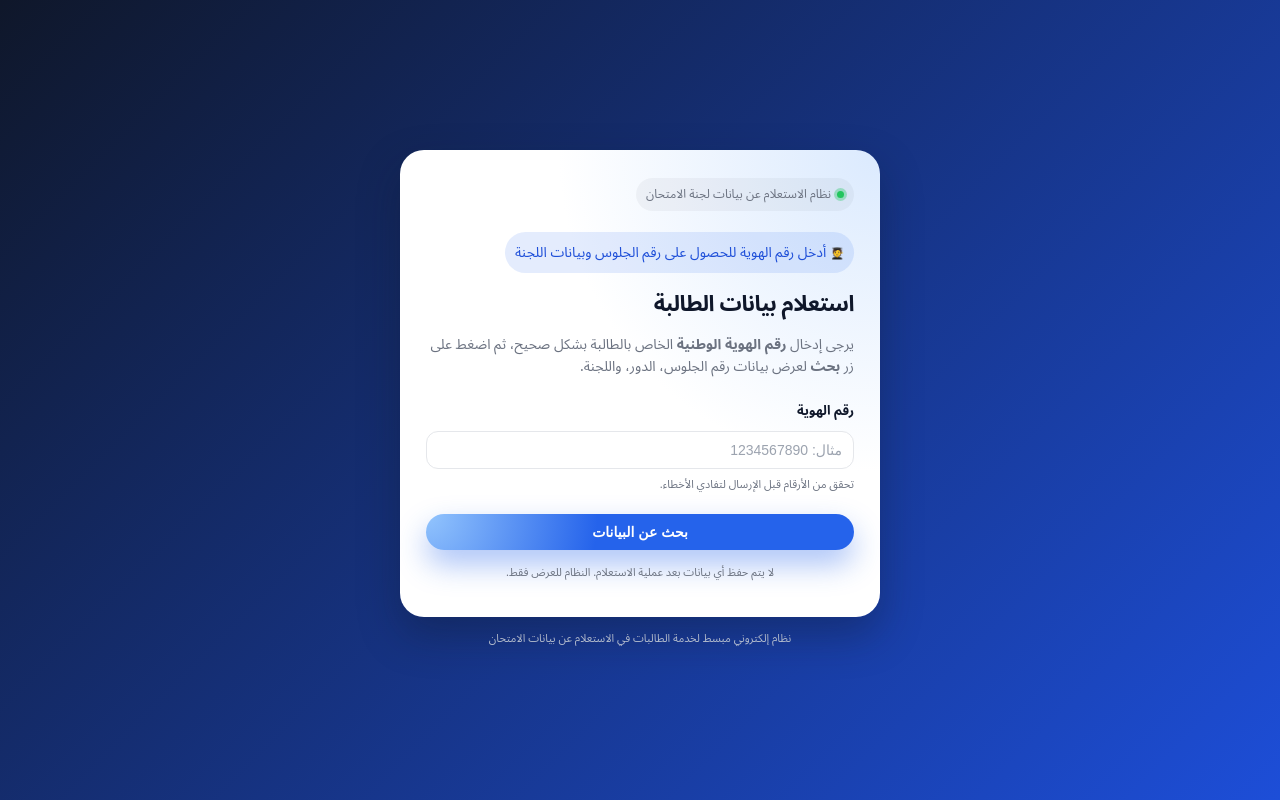
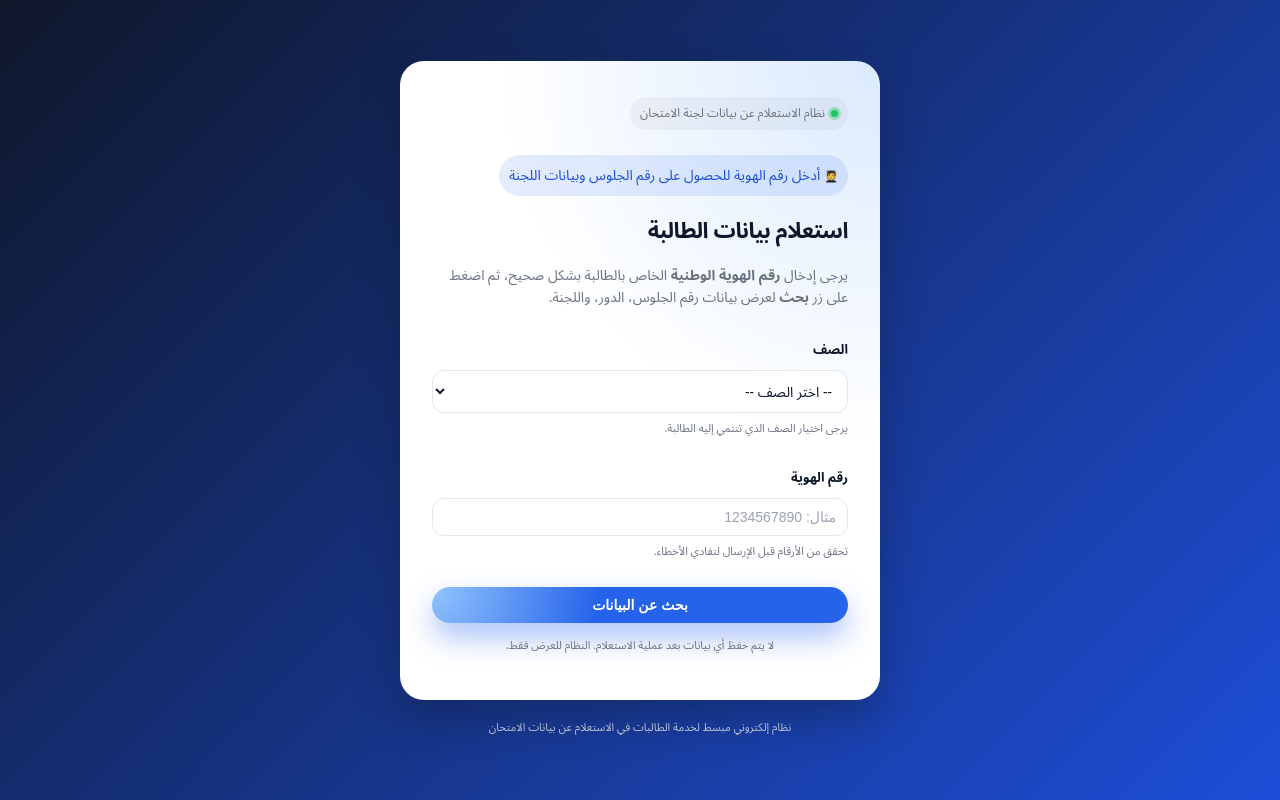
Before and after one commit to McShnaib/Lajnatik, a FastAPI app: page / in a window 1280 px wide. Run offline with FastAPI, Linux system fonts and the light colour scheme; parts of the project's set-up code (start-up, migrations or seed data) failed here and were passed over.

Commit message:
modifications to the index.html file

```diff
--- a/main.py
+++ b/main.py
@@ -24,7 +24,7 @@ app = FastAPI()
 templates = Jinja2Templates(directory="templates")
 
 
-def fetch_sheet_rows():
+def fetch_sheet_rows(sheet_name: str):
     """
     Fetch the sheet as CSV and return rows as list of lists.
     Sheet must be public or 'published to web'.
@@ -37,7 +37,7 @@ def fetch_sheet_rows():
     """
     url = (
         f"https://docs.google.com/spreadsheets/d/"
-        f"{SHEET_ID}/gviz/tq?tqx=out:csv&sheet={SHEET_NAME}"
+        f"{SHEET_ID}/gviz/tq?tqx=out:csv&sheet={sheet_name}"
     )
     resp = requests.get(url)
     resp.raise_for_status()
@@ -49,12 +49,12 @@ def fetch_sheet_rows():
     return rows
 
 
-def find_student_by_id(id_number: str):
+def find_student_by_id(id_number: str, sheet_name: str):
     """
-    Search for a student by رقم الهوية (column A).
+    Search for a student by رقم الهوية (column A) in the specified sheet.
     Returns dict or None if not found.
     """
-    rows = fetch_sheet_rows()
+    rows = fetch_sheet_rows(sheet_name)
     if not rows:
         return None
 
@@ -93,20 +93,31 @@ async def index(request: Request):
 
 
 @app.post("/", response_class=HTMLResponse)
-async def search(request: Request, idNumber: str = Form(...)):
+async def search(request: Request, idNumber: str = Form(...), className: str = Form(...)):
     """
-    Handle form submit: student enters رقم الهوية.
+    Handle form submit: student enters رقم الهوية and selects class.
     If found ➜ show result page, else show index with error.
     """
+    # Map class selection to sheet name
+    class_to_sheet = {
+        "1": "1",  # الصف الأول
+        "2": "2",  # الصف الثاني
+        "3": "3",  # الصف الثالث
+    }
+
+    sheet_name = class_to_sheet.get(className, "1")  # Default to sheet "1"
+
     try:
-        student = find_student_by_id(idNumber)
+        student = find_student_by_id(idNumber, sheet_name)
     except Exception as e:
         # If the sheet is unreachable or mis-configured
         return templates.TemplateResponse(
             "index.html",
             {
                 "request": request,
-                "error": "حدث خطأ في الاتصال بقاعدة البيانات. يرجى المحاولة لاحقًا."
+                "error": "حدث خطأ في الاتصال بقاعدة البيانات. يرجى المحاولة لاحقًا.",
+                "selectedClass": className,
+                "enteredId": idNumber
             }
         )
 
@@ -115,7 +126,9 @@ async def search(request: Request, idNumber: str = Form(...)):
             "index.html",
             {
                 "request": request,
-                "error": "لا يوجد طالبة بهذا رقم الهوية."
+                "error": "لا يوجد طالبة بهذا رقم الهوية.",
+                "selectedClass": className,
+                "enteredId": idNumber
             }
         )
 
--- a/templates/index.html
+++ b/templates/index.html
@@ -44,14 +44,14 @@
         background: radial-gradient(circle at top right, #dbeafe 0, #ffffff 48%);
         border-radius: var(--radius-xl);
         box-shadow: var(--shadow-soft);
-        padding: 24px 22px 20px;
+        padding: 32px 28px 28px;
         position: relative;
         overflow: hidden;
       }
 
       @media (min-width: 480px) {
         .card {
-          padding: 28px 26px 22px;
+          padding: 36px 32px 32px;
         }
       }
 
@@ -64,7 +64,7 @@
         border-radius: 999px;
         background: rgba(15, 23, 42, 0.04);
         color: var(--text-muted);
-        margin-bottom: 10px;
+        margin-bottom: 14px;
       }
 
       .badge-dot {
@@ -78,12 +78,12 @@
       .title {
         font-size: 22px;
         font-weight: 700;
-        margin: 0 0 6px;
+        margin: 0 0 10px;
         letter-spacing: -0.02em;
       }
 
       .subtitle {
-        margin: 0 0 20px;
+        margin: 0 0 28px;
         font-size: 14px;
         color: var(--text-muted);
         line-height: 1.6;
@@ -99,7 +99,7 @@
         color: #1d4ed8;
         font-size: 11px;
         font-weight: 500;
-        margin-bottom: 8px;
+        margin-bottom: 12px;
       }
 
       .pill span {
@@ -107,11 +107,11 @@
       }
 
       form {
-        margin-top: 10px;
+        margin-top: 16px;
       }
 
       .field-group {
-        margin-bottom: 18px;
+        margin-bottom: 24px;
       }
 
       label {
@@ -130,6 +130,7 @@
         font-size: 14px;
         outline: none;
         background: rgba(255, 255, 255, 0.9);
+        color: var(--text-main);
         transition: border-color 0.15s ease, box-shadow 0.15s ease,
           background 0.15s ease;
       }
@@ -145,6 +146,39 @@
         background: #ffffff;
       }
 
+      select {
+        width: 100%;
+        padding: 10px 11px;
+        border-radius: 12px;
+        border: 1px solid #e5e7eb;
+        font-size: 14px;
+        outline: none;
+        background: rgba(255, 255, 255, 0.9);
+        transition: border-color 0.15s ease, box-shadow 0.15s ease,
+          background 0.15s ease;
+        cursor: pointer;
+        font-family: inherit;
+        color: var(--text-main);
+      }
+
+      select:focus {
+        border-color: var(--accent);
+        box-shadow: 0 0 0 1px rgba(37, 99, 235, 0.12),
+          0 14px 30px rgba(15, 23, 42, 0.18);
+        background: #ffffff;
+      }
+
+      select option {
+        background: #ffffff;
+        color: var(--text-main);
+        padding: 8px;
+      }
+
+      select option:checked {
+        background: var(--accent-soft);
+        color: #1d4ed8;
+      }
+
       .hint {
         margin-top: 4px;
         font-size: 11px;
@@ -155,7 +189,7 @@
         display: flex;
         flex-direction: column;
         gap: 8px;
-        margin-top: 8px;
+        margin-top: 12px;
       }
 
       @media (min-width: 420px) {
@@ -198,8 +232,8 @@
       }
 
       .error {
-        margin-top: 14px;
-        padding: 8px 10px;
+        margin-top: 20px;
+        padding: 10px 12px;
         border-radius: 12px;
         background: rgba(248, 113, 113, 0.08);
         border: 1px solid rgba(239, 68, 68, 0.4);
@@ -216,7 +250,7 @@
       }
 
       .footer {
-        margin-top: 10px;
+        margin-top: 16px;
         text-align: center;
         font-size: 11px;
         color: rgba(226, 232, 240, 0.9);
@@ -243,12 +277,24 @@
 
         <form method="post" action="/">
           <div class="field-group">
+            <label for="className">الصف</label>
+            <select id="className" name="className" required>
+              <option value="">-- اختر الصف --</option>
+              <option value="1" {% if selectedClass == "1" %}selected{% endif %}>الصف الأول</option>
+              <option value="2" {% if selectedClass == "2" %}selected{% endif %}>الصف الثاني</option>
+              <option value="3" {% if selectedClass == "3" %}selected{% endif %}>الصف الثالث</option>
+            </select>
+            <div class="hint">يرجى اختيار الصف الذي تنتمي إليه الطالبة.</div>
+          </div>
+
+          <div class="field-group">
             <label for="idNumber">رقم الهوية</label>
             <input
               type="text"
               id="idNumber"
               name="idNumber"
               placeholder="مثال: 1234567890"
+              value="{% if enteredId %}{{ enteredId }}{% endif %}"
               required
             />
             <div class="hint">تحقق من الأرقام قبل الإرسال لتفادي الأخطاء.</div>
```
